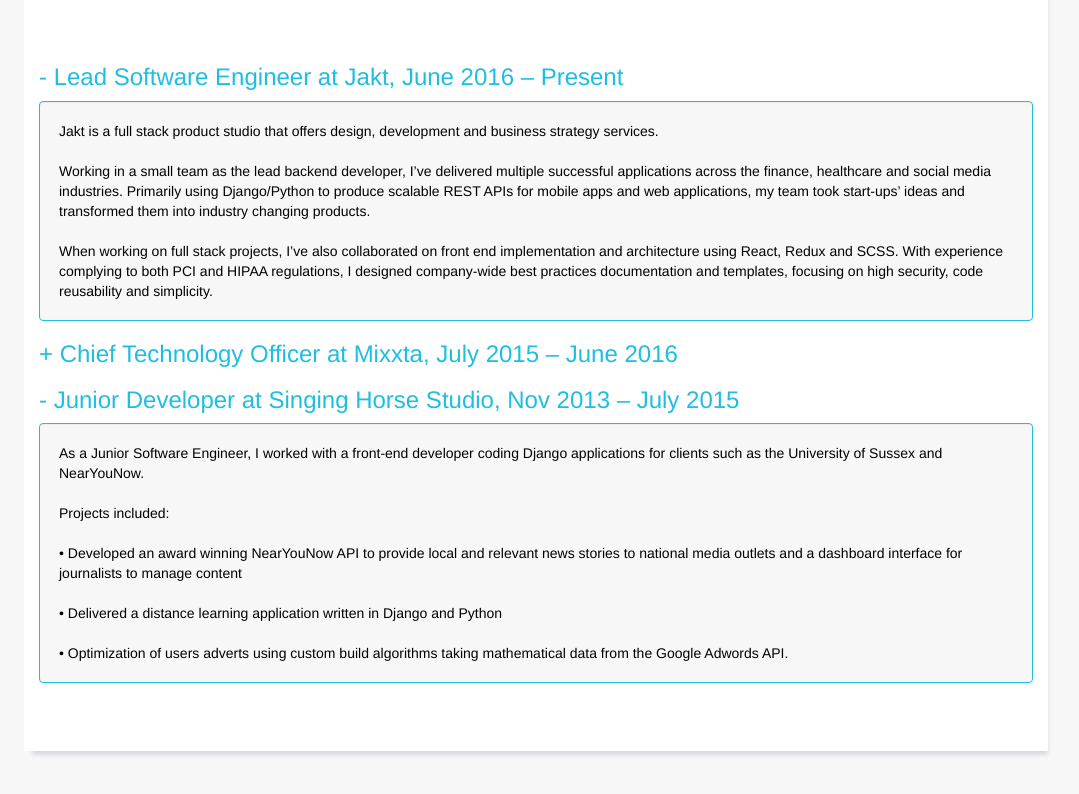
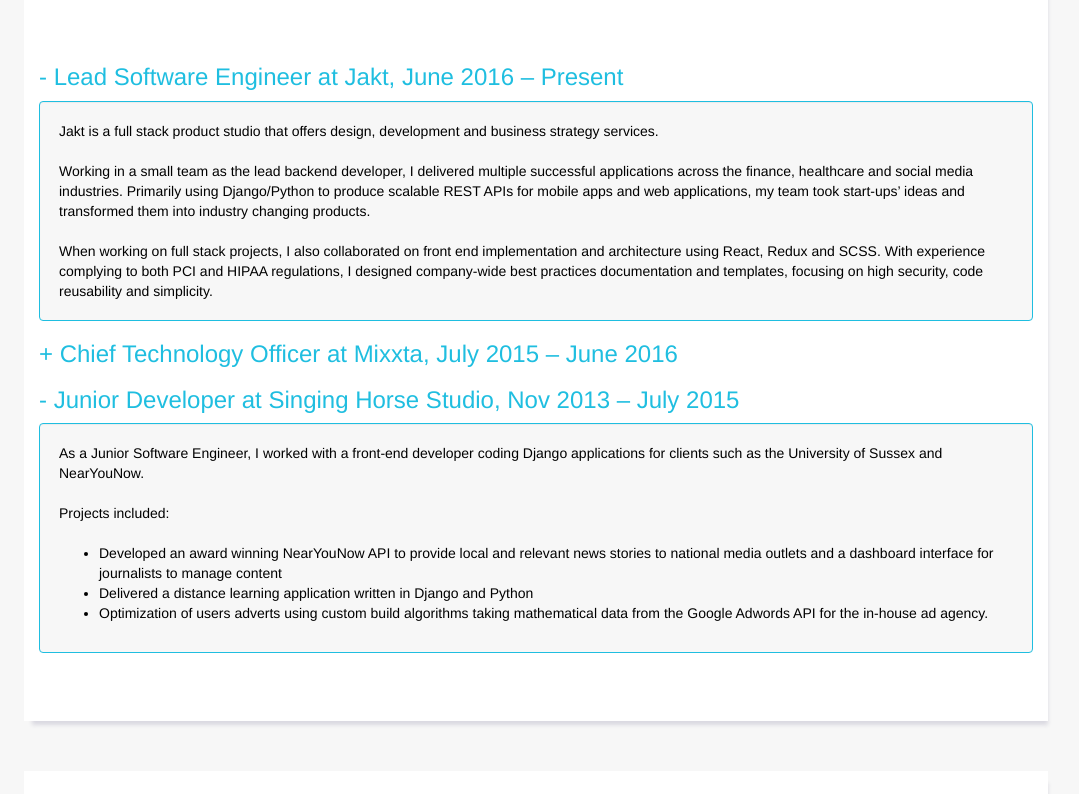
Before and after one commit to entangly/cv-website, a React app: page / in a window 1280 px wide. Both pictures are taken after a click on the element 640 px from the left and 1934 px from the top of the page. Shown: the part 1534-2328 px from the top of the page, without its empty margins (104-1183 px from the left). Built offline with nearby package versions, Linux system fonts and the light colour scheme.

Commit message:
final changes

```diff
--- a/src/js/components/employment_history.js
+++ b/src/js/components/employment_history.js
@@ -12,7 +12,7 @@
     const employmentHistory = [
       {
         'title': "Lead Software Engineer at Jakt, June 2016 – Present",
-        'description': "Jakt is a full stack product studio that offers design, development and business strategy services. \n\n Working in a small team as the lead backend developer, I’ve delivered multiple successful applications across the finance, healthcare and social media industries. Primarily using Django/Python to produce scalable REST APIs for mobile apps and web applications, my team took start-ups’ ideas and transformed them into industry changing products. \n\n When working on full stack projects, I’ve also collaborated on front end implementation and architecture using React, Redux and SCSS. With experience complying to both PCI and HIPAA regulations, I designed company-wide best practices documentation and templates, focusing on high security, code reusability and simplicity.",
+        'description': "Jakt is a full stack product studio that offers design, development and business strategy services. \n\n Working in a small team as the lead backend developer, I delivered multiple successful applications across the finance, healthcare and social media industries. Primarily using Django/Python to produce scalable REST APIs for mobile apps and web applications, my team took start-ups’ ideas and transformed them into industry changing products. \n\n When working on full stack projects, I also collaborated on front end implementation and architecture using React, Redux and SCSS. With experience complying to both PCI and HIPAA regulations, I designed company-wide best practices documentation and templates, focusing on high security, code reusability and simplicity.",
       },
       {
         'title': "Chief Technology Officer at Mixxta, July 2015 – June 2016",
@@ -20,12 +20,16 @@
       },
       {
         'title': "Junior Developer at Singing Horse Studio, Nov 2013 – July 2015",
-        'description': "As a Junior Software Engineer, I worked with a front-end developer coding Django applications for clients such as the University of Sussex and NearYouNow. \n\n Projects included: \n\n• Developed an award winning NearYouNow API to provide local and relevant news stories to national media outlets and a dashboard interface for journalists to manage content \n\n• Delivered a distance learning application written in Django and Python \n\n• Optimization of users adverts using custom build algorithms taking mathematical data from the Google Adwords API.",
+        'description': "As a Junior Software Engineer, I worked with a front-end developer coding Django applications for clients such as the University of Sussex and NearYouNow. \n\n Projects included: \n\n",
+        'list': ["Developed an award winning NearYouNow API to provide local and relevant news stories to national media outlets and a dashboard interface for journalists to manage content",
+         "Delivered a distance learning application written in Django and Python",
+         "Optimization of users adverts using custom build algorithms taking mathematical data from the Google Adwords API for the in-house ad agency."
+        ]
       },
     ]
 
     const jobs = employmentHistory.map((jobDetails, index) => {
-      return <Job key={index} title={jobDetails.title} description={jobDetails.description} open={index===0} />
+      return <Job key={index} title={jobDetails.title} description={jobDetails.description} open={index===0} list={jobDetails.list} />
     })
 
     return (
--- a/src/js/components/interests.js
+++ b/src/js/components/interests.js
@@ -9,7 +9,7 @@
   render() {
     return (
       <div className="jumbotron">
-        <div className="container">
+        <div className="container interests">
           <div className="row">
             <div className="col-md-12">
               <h1 className="section-title">Other Interests</h1>
--- a/src/js/components/job.js
+++ b/src/js/components/job.js
@@ -15,6 +15,16 @@
   }
 
   render() {
+    var list = undefined
+    if (this.props.list) {
+      const list_elements = this.props.list.map((element, index) => {return (<li key={index}>{element}</li>)})
+      list = (
+        <ul>
+          {list_elements}
+        </ul>
+      )
+    }
+
     return (
       <div>
         <h3 onClick={() => this.setState({ open: !this.state.open })}>
@@ -24,6 +34,7 @@
           <div>
             <Well className="long-desc">
               {this.props.description}
+              {list}
             </Well>
           </div>
         </Collapse>
--- a/src/js/components/projects.js
+++ b/src/js/components/projects.js
@@ -20,7 +20,7 @@
         title: "Rally Road",
         short_desc: "Platform where collector cars are turned into stocks",
         tech: "Python, Django, REST, caching, Stripe, security, mailchimp, Heroku, leadership",
-        long_desc: "As the lead backend engineer in a team of Python and iOS developers, my responsibilities included data model and server architecture, task distribution and feature planning. \n\n The project received no recommendations after undergoing a third-party security review. ",
+        long_desc: "As the lead backend engineer in a team of Python and iOS developers, my responsibilities included data model and server architecture, task distribution and feature planning. \n\n The project was validated without additional recommendations after undergoing a third-party security review. ",
       },
       cribdilla: {
         img: cribdilla,
@@ -42,7 +42,7 @@
         img: mixxta,
         title: "Mixxta",
         short_desc: "Share a table with others at nearby restaurants",
-        long_desc: "Mixxta is a cross platform mobile app that enables people to connect with other users to enjoy shared dining experiences together. \n\n As CTO, I was responsible for: \n\n• Scoping and designing the project specification and requirements \n\n• Leading a team of developers, designers and QA testers to develop the Android and iOS mobile apps \n\n• Developing an effective and reliable Django backend and PostGIS database for the apps to communicate with \n\n • Configuring a rapidly scalable, secure and monitored infrastructure using Heroku, S3, Redis, New Relic and Papertrail \n\n• Managing the security of all the technology to ensure no data is compromised \n\n• Designing a marketing site and web functionality using HTML, CSS and JavaScript (including Angular) \n\n\n\nThese mobile apps were successfully brought to market ahead of schedule.",
+        long_desc: "Mixxta is a cross platform mobile app that enables people to connect with other users to enjoy shared dining experiences together. \n\n As CTO, I was responsible for: \n\n• Scoping and designing the project specification and requirements \n\n• Leading a team of international developers, designers and QA testers to develop the Android and iOS mobile apps \n\n• Developing an effective and reliable Django backend and PostGIS database for the apps to communicate with \n\n • Configuring a rapidly scalable, secure and monitored infrastructure using Heroku, S3, Redis, New Relic and Papertrail \n\n• Managing the security of all the technology to ensure no data is compromised \n\n• Designing a marketing site and web functionality using HTML, CSS and JavaScript (including Angular) \n\n\n\nThese mobile apps were successfully brought to market ahead of schedule and within budget.",
         extraClasses: "needs-border needs-padding",
         tech: "Python, Django, iOS, Android, postgis, redis, TDD, unit testing, new relic, HTML, CSS, Javascript, Angular, Logging, REST, scalability, analytics, project management",
       },
@@ -81,7 +81,7 @@
         title: "4Front Interiors",
         extraClasses: "needs-border needs-padding",
         short_desc: "Northampton Builders",
-        long_desc: "Whilst leading Brading Software Ltd, we undertook a project for a nationwide building company, 4Front Interiors. \n \n I managed the client contact, scoping out the project requirements, which included website redevelopment and both android and ios app design. The project was delivered on time, on budget and to the satisfaction of the client. \n\n This novel app idea allows the building company to communicate with clients via instant messaging, upload and manage progress reports and co-ordinate scheduling, ensuring improved customer communications.",
+        long_desc: "Alongside my undergraduate studies, I undertook an independent project for a nationwide building company, 4Front Interiors. \n \n I managed the client contact, scoping out the project requirements, which included website redevelopment and both android and ios app design. The project was delivered on time, on budget and to the satisfaction of the client. \n\n This novel app idea allows the building company to communicate with clients via instant messaging, upload and manage progress reports and co-ordinate scheduling, ensuring improved customer communications.",
         tech: "Python, Django, iOS, Android, REST, Project management, Design",
       }
     }
--- a/src/js/components/skills.js
+++ b/src/js/components/skills.js
@@ -9,7 +9,7 @@
         <div className="container">
           <div className="row">
             <div className="col-md-12">
-              <h1 className="section-title">Skills</h1>
+              <h1 className="section-title">Technical Skills</h1>
               <img src={skills} alt="" className="img-responsive"/>
             </div>
           </div>
```
Also changed, not shown: app.yaml (added, +11 -0 lines), src/style/_base.scss (+9 -0 lines), src/index.css, 2 other files.
